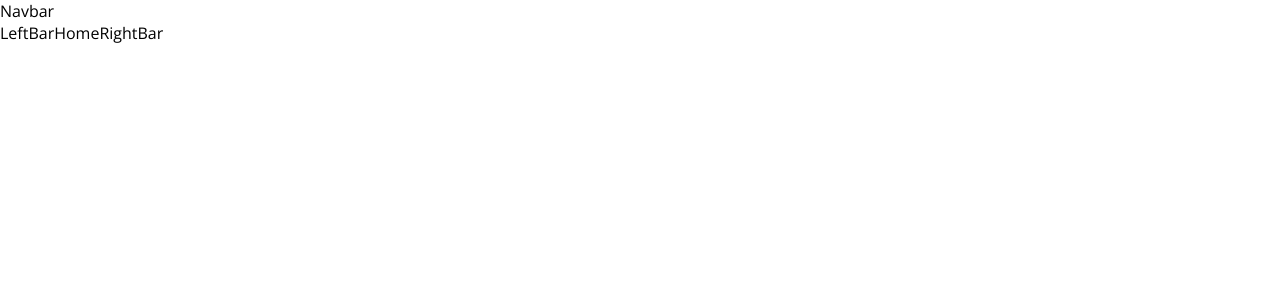
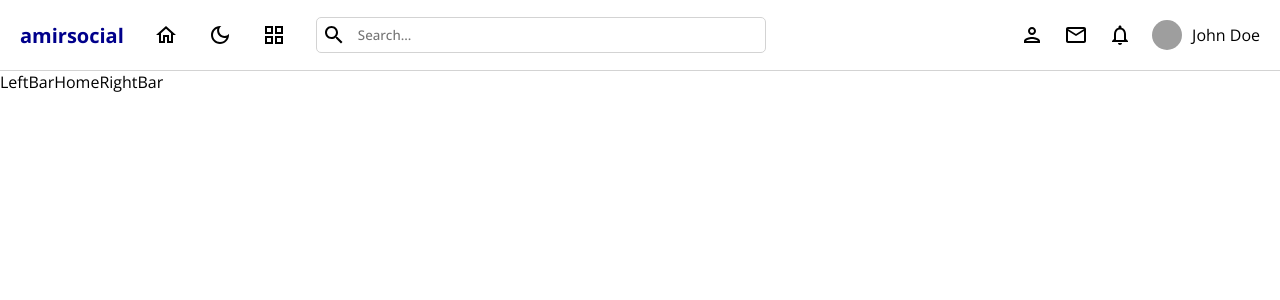
Before and after one commit to amirmalekian/SocialSync-Frontend, a React (Vite) app: page / in a window 1280 px wide. Shown: the top 300 px of the page. Built offline with nearby package versions, Linux system fonts and the light colour scheme; grey boxes are pictures that could not be loaded.

Commit message:
feat: :sparkles: add navbar

```diff
--- a/src/components/navbar/Navbar.tsx
+++ b/src/components/navbar/Navbar.tsx
@@ -1,7 +1,43 @@
-import './navbar.scss'
+import "./navbar.scss";
+import HomeOutlinedIcon from "@mui/icons-material/HomeOutlined";
+import DarkModeOutlinedIcon from "@mui/icons-material/DarkModeOutlined";
+import GridViewOutlinedIcon from "@mui/icons-material/GridViewOutlined";
+import WbSunnyOutlinedIcon from "@mui/icons-material/WbSunnyOutlined";
+import NotificationsOutlinedIcon from "@mui/icons-material/NotificationsOutlined";
+import EmailOutlinedIcon from "@mui/icons-material/EmailOutlined";
+import PersonOutlinedIcon from "@mui/icons-material/PersonOutlined";
+import SearchOutlinedIcon from "@mui/icons-material/SearchOutlined";
+import { Link } from "react-router-dom";
 
 const Navbar = () => {
-  return <div className="navbar">Navbar</div>;
+  return (
+    <div className="navbar">
+      <div className="left">
+        <Link to="/" style={{ textDecoration: "none" }}>
+          <span>amirsocial</span>
+        </Link>
+        <HomeOutlinedIcon />
+        <DarkModeOutlinedIcon />
+        <GridViewOutlinedIcon />
+        <div className="search">
+          <SearchOutlinedIcon />
+          <input type="text" placeholder="Search..." />
+        </div>
+      </div>
+      <div className="right">
+        <PersonOutlinedIcon />
+        <EmailOutlinedIcon />
+        <NotificationsOutlinedIcon />
+        <div className="user">
+          <img
+            src="https://images.pexels.com/photos/3228727/pexels-photo-3228727.jpeg?auto=compress&cs=tinysrgb&w=1600"
+            alt=""
+          />
+          <span>John Doe</span>
+        </div>
+      </div>
+    </div>
+  );
 };
 
 export default Navbar;
--- a/src/components/navbar/navbar.scss
+++ b/src/components/navbar/navbar.scss
@@ -0,0 +1,57 @@
+.navbar {
+  display: flex;
+  align-items: center;
+  justify-content: space-between;
+  padding: 10px 20px;
+  height: 50px;
+  border-bottom: 1px solid lightgrey;
+
+  .left {
+    display: flex;
+    align-items: center;
+    gap: 30px;
+
+    span {
+      font-weight: bold;
+      font-size: 20px;
+      color: darkblue;
+    }
+
+    .search {
+      display: flex;
+      align-items: center;
+      gap: 10px;
+      border: 1px solid lightgray;
+      border-radius: 5px;
+      padding: 5px;
+
+      input {
+        border: none;
+        width: 400px;
+        font-weight: 500;
+      }
+    }
+  }
+
+  .right {
+    display: flex;
+    align-items: center;
+    gap: 20px;
+
+    .user {
+      display: flex;
+      align-items: center;
+      gap: 10px;
+
+      img {
+        width: 30px;
+        height: 30px;
+        border-radius: 50%;
+        object-fit: cover;
+      }
+
+      span {
+      }
+    }
+  }
+}
```
